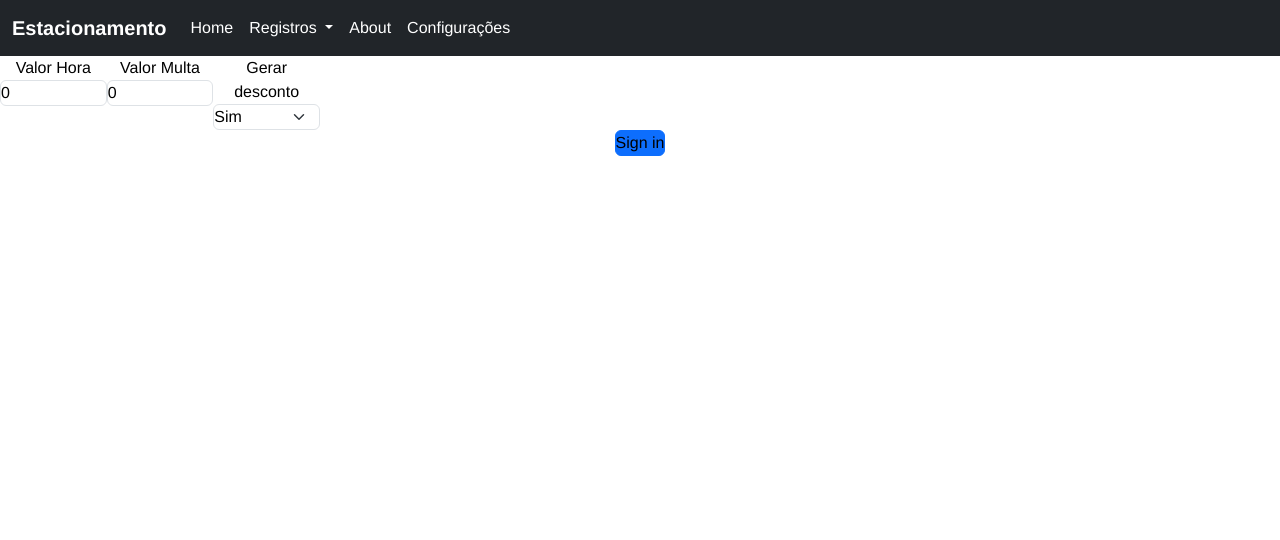
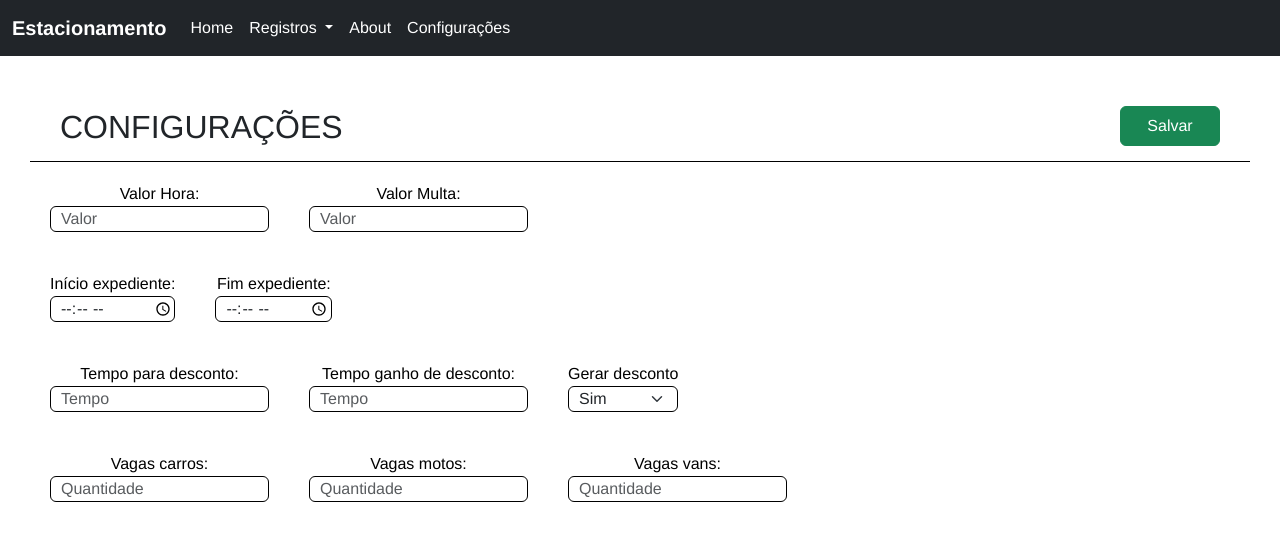
Before and after one commit to gustavoemf/projeto-estacionamento-client, a Vue app: page /configuracoes in a window 1280 px wide. Shown: the top 540 px of the page. Built offline with nearby package versions, Linux system fonts and the light colour scheme.

Commit message:
Configurações & Cadastro

```diff
--- a/src/client/ConfiguracaoClient.ts
+++ b/src/client/ConfiguracaoClient.ts
@@ -1,4 +1,4 @@
-import { Configuracao } from "@/model/configuracao";
+import { Configuracao } from "@/model/ConfiguracaoModel";
 import axios, { AxiosInstance } from "axios";
 
 export class ConfiguracaoClient {
--- a/src/client/MovimentacaoClient.ts
+++ b/src/client/MovimentacaoClient.ts
@@ -1,4 +1,4 @@
-import { Movimentacao } from "@/model/movimentacao";
+import { Movimentacao } from "@/model/MovimentacaoModel";
 import axios, { AxiosInstance } from "axios";
 
 
--- a/src/components/ConfiguracaoComponent.vue
+++ b/src/components/ConfiguracaoComponent.vue
@@ -1,84 +1,65 @@
 <template>
-    <form class="row g-3">
-        <div class="col-md-1">
-            <label for="inputValorHora" class="form-label">Valor Hora</label>
-            <input type="number" min="0" value="0" class="form-control" id="inputValorHora">
-        </div>
-        <div class="col-md-1">
-            <label for="inputValorMulta" class="form-label">Valor Multa</label>
-            <input type="number" min="0" value="0" class="form-control" id="inputValorMulta">
-        </div>
-        <div class="col-md-1">
-            <label for="inputState" class="form-label">Gerar desconto</label>
-            <select id="inputState" class="form-select">
-                <option selected>Sim</option>
-                <option>Não</option>
-            </select>
-        </div>
-        <div class="col-12">
-            <button type="submit" class="btn btn-primary">Sign in</button>
-        </div>
-    </form>
-    <!-- <div id="header-configuracao">
+    <div id="header-configuracao">
         <h2>CONFIGURAÇÕES</h2>
         <div class="configuracao-buttons">
-            <button type="button" class="btn btn-success">Salvar</button>
+            <button type="submit" class="btn btn-success">Salvar</button>
         </div>
     </div>
     <div class="body-configuracao">
         <div class="form">
             <div class="form-valores">
                 <div class="form-element">
-                    <label for="valorHora">Valor Hora:</label>
-                    <input type="text" id="valorHora" placeholder="Valor da hora" />
+                    <label for="inputsValorHora" class="form-label">Valor Hora:</label>
+                    <input type="number" min="0" placeholder="Valor" id="inputsValorHora" class="form-control" />
                 </div>
                 <div class="form-element">
-                    <label for="valorMulta">Valor Multa:</label>
-                    <input type="text" id="valorMulta" placeholder="Valor da multa" />
+                    <label for="inputValorMulta" class="form-label">Valor Multa:</label>
+                    <input type="number" min="0" placeholder="Valor" id="inputValorMulta" class="form-control" />
                 </div>
             </div>
             <div class="form-expedientes">
                 <div class="form-element">
-                    <label for="inicioExpediente">Início expediente:</label>
-                    <input type="text" id="inicioExpediente" placeholder="Horário de início" />
+                    <label for="inputInicioExpediente" class="form-label">Início expediente:</label>
+                    <input type="time" id="inputInicioExpediente" class="form-control" />
                 </div>
                 <div class="form-element">
-                    <label for="fimExpediente">Fim expediente:</label>
-                    <input type="text" id="fimExpediente" placeholder="Horário do fim" />
-                </div>
-            </div>
-            <div class="form-gerar-desconto">
-                <div class="form-element">
-                    <label for="gerarDesconto">Gerar desconto:</label>
-                    <input type="text" id="gerarDesconto" placeholder="Gerar desconto?" />
+                    <label for="inputFimExpediente" class="form-label">Fim expediente:</label>
+                    <input type="time" id="inputFimExpediente" class="form-control" />
                 </div>
             </div>
             <div class="form-descontos">
                 <div class="form-element">
-                    <label for="tempoParaDesconto">Tempo para desconto:</label>
-                    <input type="text" id="tempoParaDesconto" placeholder="Tempo para desconto" />
+                    <label for="inputTempoParaDesconto" class="form-label">Tempo para desconto:</label>
+                    <input type="number" min="0" placeholder="Tempo" id="inputTempoParaDesconto" class="form-control" />
                 </div>
                 <div class="form-element">
-                    <label for="tempoGanhoDeDesconto">Tempo ganho de desconto:</label>
-                    <input type="text" id="tempoGanhoDeDesconto" placeholder="Tempo ganho" />
+                    <label for="inputTempoGanhoDeDesconto" class="form-label">Tempo ganho de desconto:</label>
+                    <input type="number" min="0" placeholder="Tempo" id="inputTempoGanhoDeDesconto" class="form-control" />
+                </div>
+                <div class="form-element">
+                    <label for="inputGerarDesconto" class="form-label">Gerar desconto</label>
+                    <select id="inputGerarDesconto" class="form-select">
+                        <option selected>Sim</option>
+                        <option>Não</option>
+                    </select>
                 </div>
             </div>
             <div class="form-vagas">
                 <div class="form-element">
-                    <label for="vagasCarro">Valor Hora:</label>
-                    <input type="text" id="vagasCarro" placeholder="Quantidade de vagas" />
+                    <label for="inputVagasCarro" class="form-label">Vagas carros:</label>
+                    <input type="number" min="0" placeholder="Quantidade" id="inputVagasCarro" class="form-control" />
                 </div>
                 <div class="form-element">
-                    <label for="vagasMoto">Valor Hora:</label>
-                    <input type="text" id="vagasMoto" placeholder="Quantidade de vagas" />
+                    <label for="inputVagasMoto" class="form-label">Vagas motos:</label>
+                    <input type="number" min="0" placeholder="Quantidade" id="inputVagasMoto" class="form-control" />
                 </div>
                 <div class="form-element">
-                    <label for="vagasVans">Valor Hora:</label>
-                    <input type="text" id="vagasVans" placeholder="Quantidade de vagas" />
+                    <label for="inputVagasVans" class="form-label">Vagas vans:</label>
+                    <input type="number" min="0" placeholder="Quantidade" id="inputVagasVans" class="form-control" />
                 </div>
             </div>
         </div>
-    </div> -->
+    </div>
 </template>
 
 <script lang="ts">
@@ -94,7 +75,6 @@ export default defineComponent({
     margin: 0;
     padding: 0;
     box-sizing: border-box;
-    color: black;
 }
 
 #header-configuracao {
@@ -115,13 +95,14 @@ export default defineComponent({
 
     h2 {
         margin-left: 30px;
+        color: rgb(33, 37, 41);
     }
 
     button {
         margin-left: 15px;
         width: 100px;
         height: 40px;
-        color: black;
+        color: white;
     }
 }
 
@@ -129,11 +110,9 @@ export default defineComponent({
     .form {
         display: flex;
         flex-direction: column;
-        margin-left: 30px;
 
         .form-valores,
         .form-expedientes,
-        .form-gerar-desconto,
         .form-descontos,
         .form-vagas {
             display: flex;
@@ -142,29 +121,37 @@ export default defineComponent({
         }
 
         .form-element {
-            margin: 15px 0;
-        }
+            margin: 20px 20px;
 
-        label {
-            display: flex;
-            font-size: 14px;
-            color: #222;
-            font-weight: bold;
-        }
+            label {
+                color: black;
+            }
 
-        input[type='text'] {
-            margin: auto;
-            margin-top: 5px;
-            margin-left: 0;
-            display: block;
-            width: 90%;
-            padding: 10px;
-            outline: none;
-            border: 1px solid #aaa;
-            border-radius: 5px;
-            font-size: 0.9em;
+            input {
+                outline: none;
+                box-shadow: none;
+                border-color: #ced4da;
+            }
+
+            input,
+            select {
+                border: 1px solid black;
+                padding-left: 10px;
+            }
         }
     }
+}
+
+.form-select:focus {
+    outline: none;
+    box-shadow: none;
+    border-color: #ced4da;
+}
+
+input::-webkit-outer-spin-button,
+input::-webkit-inner-spin-button {
+    -webkit-appearance: none;
+    margin: 0;
 }
 
 @media only screen and (max-width: 500px) {
--- a/src/views/MarcaFormularioView.vue
+++ b/src/views/MarcaFormularioView.vue
@@ -1,157 +1,15 @@
 <template>
-
-    <div class="container" style="background: ;">
-
-      <div class="row">
-        <div class="col-md-10 text-start"> <p class="fs-3"> Cadastrar de Marca </p> </div>
-        <div class="col-md-2"> </div>
-      </div>
-
-      <hr/>
-
-      <div v-if="mensagem.ativo" class="row">
-        <div class="col-md-12 text-start">
-          <div :class="mensagem.css" role="alert">
-            <strong>{{ mensagem.titulo }}</strong> {{ mensagem.mensagem }}
-            <button type="button" class="btn-close" data-bs-dismiss="alert" aria-label="Close"></button>
-          </div>
-        </div>
-      </div>
-
-      <div class="row">
-        <div class="col-md-12 text-start">
-          <label class="form-label">Nome da Marca *</label>
-          <input type="text" :disabled="this.form === 'excluir' ? '' : disabled" class="form-control" v-model="marca.nome">
-        </div>
-      </div>
-
-      <div class="row">
-        <div class="col-md-3 offset-md-6">
-          <div class="d-grid gap-2">
-            <router-link type="button" class="btn btn-info"
-              to="/marca/lista">Voltar
-            </router-link>
-          </div>
-        </div>
-        <div class="col-md-3 ">
-          <div class="d-grid gap-2">
-            <button v-if="this.form === undefined" type="button"
-                class="btn btn-success" @click="onClickCadastrar()">
-              Cadastrar
-            </button>
-            <button v-if="this.form === 'editar'" type="button"
-                class="btn btn-warning" @click="onClickEditar()">
-              Editar
-            </button>
-            <button v-if="this.form === 'excluir'" type="button"
-                class="btn btn-danger" @click="onClickExcluir()">
-              Excluir
-            </button>
-          </div>
-        </div>
-      </div>
-    </div>
-
+    <HeaderComponent />
 </template>
 
 <script lang="ts">
-
-  import MarcaClient from '@/client/MarcaClient';
-  import { MarcaModel } from '@/model/MarcaModel';
 import { defineComponent } from 'vue';
+import HeaderComponent from '@/components/HeaderComponent.vue';
 
 export default defineComponent({
     name: 'MarcaFormulario',
-    data() {
-      return {
-        marca: new MarcaModel(),
-        mensagem: {
-          ativo: false as boolean,
-          titulo: "" as string,
-          mensagem: "" as string,
-          css: "" as string
-        }
-      }
+    components: {
+    HeaderComponent
 },
-    computed: {
-      id () {
-        return this.$route.query.id
-      },
-      form () {
-        return this.$route.query.form
-      }
-    },
-    mounted() {
-
-      if(this.id !== undefined){
-        this.findById(Number(this.id));
-      }
-
-
-    },
-    methods: {
-
-      onClickCadastrar(){
-        MarcaClient.cadastrar(this.marca)
-          .then(sucess => {
-            this.marca = new MarcaModel()
-
-            this.mensagem.ativo = true;
-            this.mensagem.mensagem = sucess;
-            this.mensagem.titulo = "Parabens. ";
-            this.mensagem.css = "alert alert-success alert-dismissible fade show";
-          })
-          .catch(error => {
-            this.mensagem.ativo = true;
-            this.mensagem.mensagem = error;
-            this.mensagem.titulo = "Error. ";
-            this.mensagem.css = "alert alert-danger alert-dismissible fade show";
 });
-      },
-      findById(id: number){
-        MarcaClient.findById(id)
-          .then(sucess => {
-            this.marca = sucess
-          })
-          .catch(error => {
-            this.mensagem.ativo = true;
-            this.mensagem.mensagem = error;
-            this.mensagem.titulo = "Error. ";
-            this.mensagem.css = "alert alert-danger alert-dismissible fade show";
-          });
-      },
-      onClickEditar(){
-        MarcaClient.editar(this.marca.id, this.marca)
-          .then(sucess => {
-            this.marca = new MarcaModel()
-
-            this.mensagem.ativo = true;
-            this.mensagem.mensagem = sucess;
-            this.mensagem.titulo = "Parabens. ";
-            this.mensagem.css = "alert alert-success alert-dismissible fade show";
-          })
-          .catch(error => {
-            this.mensagem.ativo = true;
-            this.mensagem.mensagem = error;
-            this.mensagem.titulo = "Error. ";
-            this.mensagem.css = "alert alert-danger alert-dismissible fade show";
-          });
-      },
-      onClickExcluir(){
-        MarcaClient.excluir(this.marca.id)
-          .then(sucess => {
-            this.marca = new MarcaModel()
-
-            this.$router.push({ name: 'marca-lista-view' });
-          })
-          .catch(error => {
-            this.mensagem.ativo = true;
-            this.mensagem.mensagem = error;
-            this.mensagem.titulo = "Error. ";
-            this.mensagem.css = "alert alert-danger alert-dismissible fade show";
-          });
-      }
-    }
-  });
-
 </script>
```
Also changed, not shown: src/components/CadastroHeaderComponent.vue (+18 -1 lines). Lines whose indentation alone changed are shown as unchanged.
